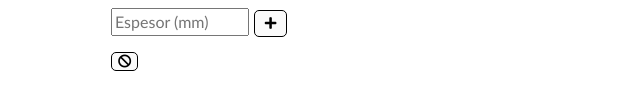
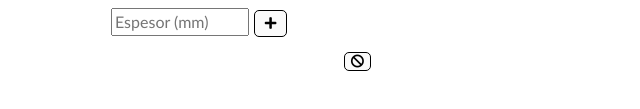
Before and after one commit to calculadoratermika/termika, a plain HTML site: page index.html in a window 1280 px wide. Shown: the part 331-440 px from the top of the page, without its empty margins (197-837 px from the left). Drawn offline with Linux system fonts and the light colour scheme.

Commit message:
Update styles.css

```diff
--- a/styles.css
+++ b/styles.css
@@ -200,14 +200,10 @@ body {
     background-color: rgb(250, 250, 250);
     border: 1px solid black;
     border-radius: 5px;
-
+    float:right;
 }
 
-#vaciar{
 
-    justify-content: flex-end;
-
-}
 
 #btn-update{
 
```
